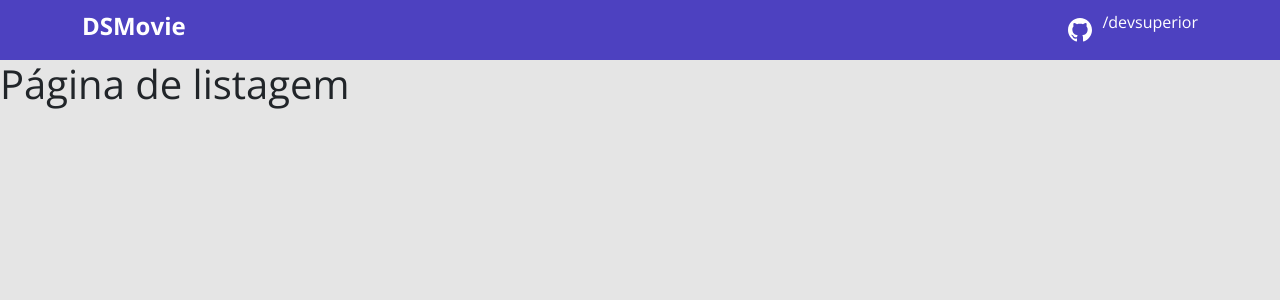
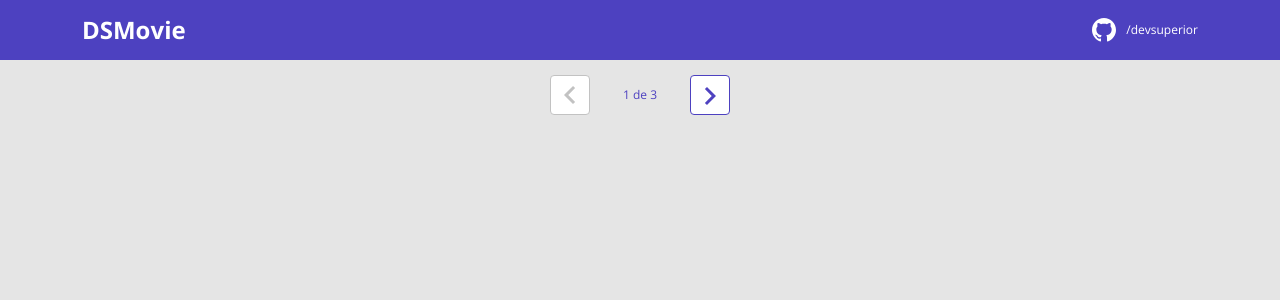
Before and after one commit to PatKat20/dsmovie, a React (Create React App) app in the folder frontend/: page / in a window 1280 px wide. Shown: the top 300 px of the page. Built offline with nearby package versions, Linux system fonts and the light colour scheme.

Commit message:
Pagination Layout

```diff
--- a/frontend/src/components/Navbar/index.tsx
+++ b/frontend/src/components/Navbar/index.tsx
@@ -1,24 +1,22 @@
-import {ReactComponent as GitHubIcon} from 'assets/img/Vector.svg'
+import { ReactComponent as GitHubIcon } from 'assets/img/github.svg'
 import './styles.css';
-function Navbar(){
+function Navbar() {
 
-    return (
+  return (
     <header>
       <nav className="container">
         <div className="dsmovie-nav-content">
+          <h1>DSMovie</h1>
           <a href="https://github.com/devsuperior" target="_blank" rel="noreferrer">
             <div className="dsmovie-contact-container">
-              <h1>DSMovie</h1>
-              <div className="DSMovie-git-container">
-                <GitHubIcon/>
-                <p>/devsuperior</p>
-              </div>
+              <GitHubIcon />
+              <p className="dsmovie-contact-link">/devsuperior</p>
             </div>
           </a>
         </div>
       </nav>
     </header>
-    )
+  )
 }
 
 export default Navbar;
--- a/frontend/src/components/Navbar/styles.css
+++ b/frontend/src/components/Navbar/styles.css
@@ -1,29 +1,29 @@
-/* Header Area */
-header{
-    background-color:var(--color-primary);
+header {
+  height: 60px;
+  background-color: var(--color-primary);
+  display: flex;
+  align-items: center;
 }
 
-  .dsmovie-contact-container{
-    display:flex;
+.dsmovie-nav-content {
+  display: flex;
   align-items: center;
   justify-content: space-between;
-    height:60px;
+  color: #fff;
 }
 
-  .dsmovie-contact-container h1{
-    font-size:1.5em;
-    color:white;
+.dsmovie-nav-content h1 {
+  font-size: 24px;
+  margin: 0;
   font-weight: 700;
-    line-height:2em;
 }
 
-  .DSMovie-git-container{
-    display:flex;
+.dsmovie-contact-container {
+  display: flex;
   align-items: center;
-    color:#fff;
-    justify-content: space-between;
 }
 
-  .DSMovie-git-container p {
-      padding-left:10px;
+.dsmovie-contact-link {
+  margin: 0 0 0 10px;
+  font-size: 12px;
 }
--- /dev/null
+++ b/frontend/src/components/Pagination/index.tsx
@@ -0,0 +1,20 @@
+import {ReactComponent as Arrow} from 'assets/img/arrow.svg';
+import './styles.css';
+
+function Pagination() {
+    return (
+        <div className="dsmovie-pagination-container">
+            <div className="dsmovie-pagination-box">
+                <button className="dsmovie-pagination-button" disabled={true} >
+                    <Arrow/>
+                </button>
+                <p>{`${1} de ${3}`}</p>
+                <button className="dsmovie-pagination-button" disabled={false} >
+                    <Arrow className="dsmovie-flip-horizontal" />
+                </button>
+            </div>
+        </div>
+    );
+}
+
+export default Pagination;
--- /dev/null
+++ b/frontend/src/components/Pagination/styles.css
@@ -0,0 +1,53 @@
+.dsmovie-pagination-container {
+    padding: 15px 0;
+    display: flex;
+    justify-content: center;
+    align-items: center;
+}
+
+.dsmovie-pagination-box {
+    width: 180px;
+    display: flex;
+    justify-content: space-between;
+    align-items: center;
+}
+
+.dsmovie-pagination-box form {
+    width: 100%;
+    display: flex;
+}
+
+.dsmovie-pagination-button {
+    width: 40px;
+    height: 40px;
+    border-radius: 4px;
+    background-color: #fff;
+    display: flex;
+    justify-content: center;
+    align-items: center;
+    border: 1px solid var(--color-primary);
+    cursor: pointer;
+}
+
+.dsmovie-pagination-button svg {
+    filter: brightness(0) saturate(100%) invert(26%) sepia(19%) saturate(7395%) hue-rotate(234deg) brightness(89%) contrast(92%);
+}
+
+.dsmovie-pagination-button:disabled {
+    border: 1px solid #c2c2c2;
+    cursor: unset;
+}
+
+.dsmovie-pagination-button:disabled svg {
+    filter: none;
+}
+
+.dsmovie-pagination-container p {
+    margin: 0;
+    font-size: 12px;
+    color: var(--color-primary);
+}
+
+.dsmovie-flip-horizontal {
+    transform: rotate(180deg);
+}
--- a/frontend/src/pages/Listing/index.tsx
+++ b/frontend/src/pages/Listing/index.tsx
@@ -1,6 +1,8 @@
+import Pagination from "components/Pagination";
+
 function Listing(){
     return(
-        <h1>Página de listagem</h1>
+        <Pagination/>
     );
 }
 
```
Also changed, not shown: frontend/src/assets/img/arrow.svg (added), frontend/src/assets/img/github.svg (renamed from frontend/src/assets/img/Vector.svg). Lines whose indentation alone changed are shown as unchanged.
